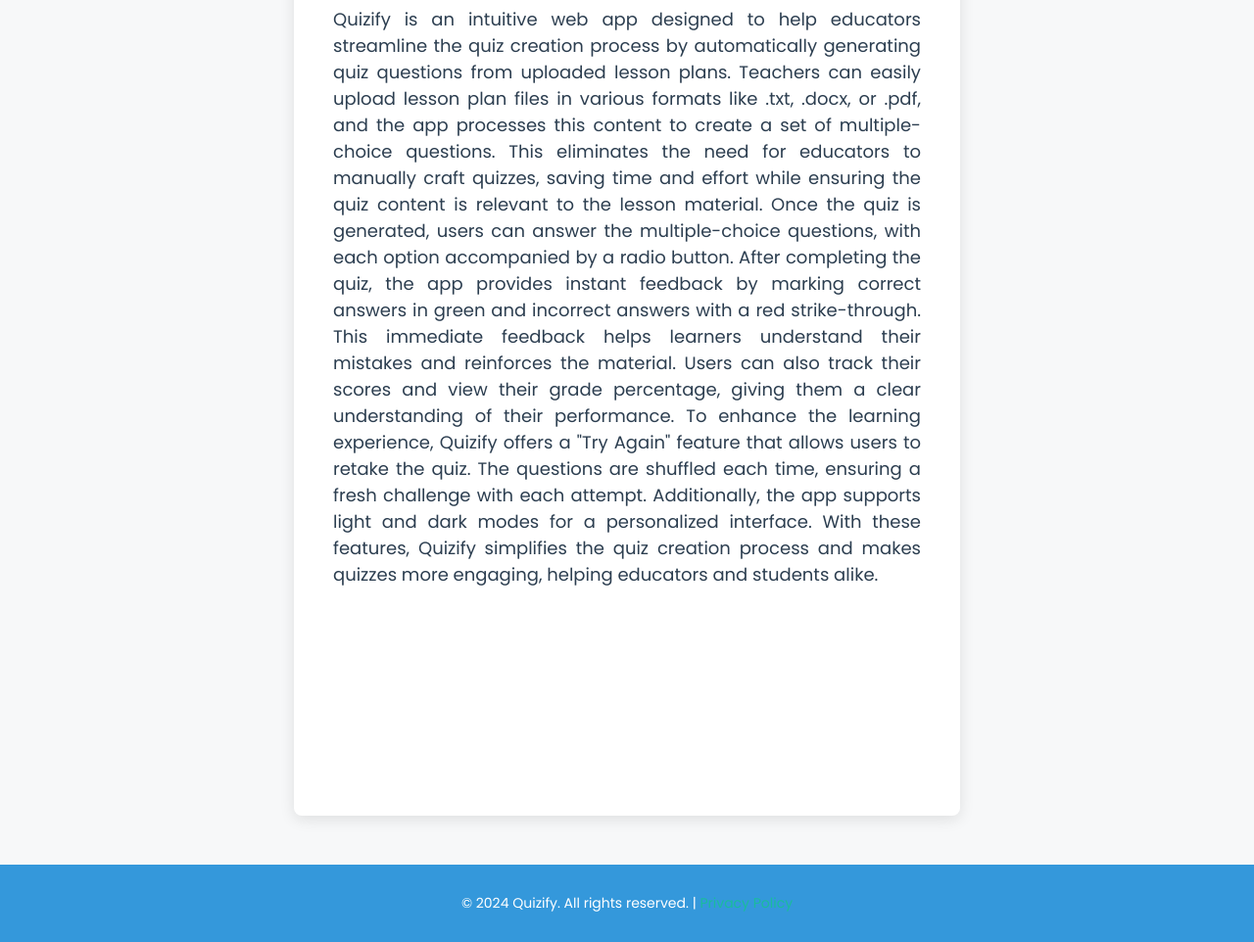
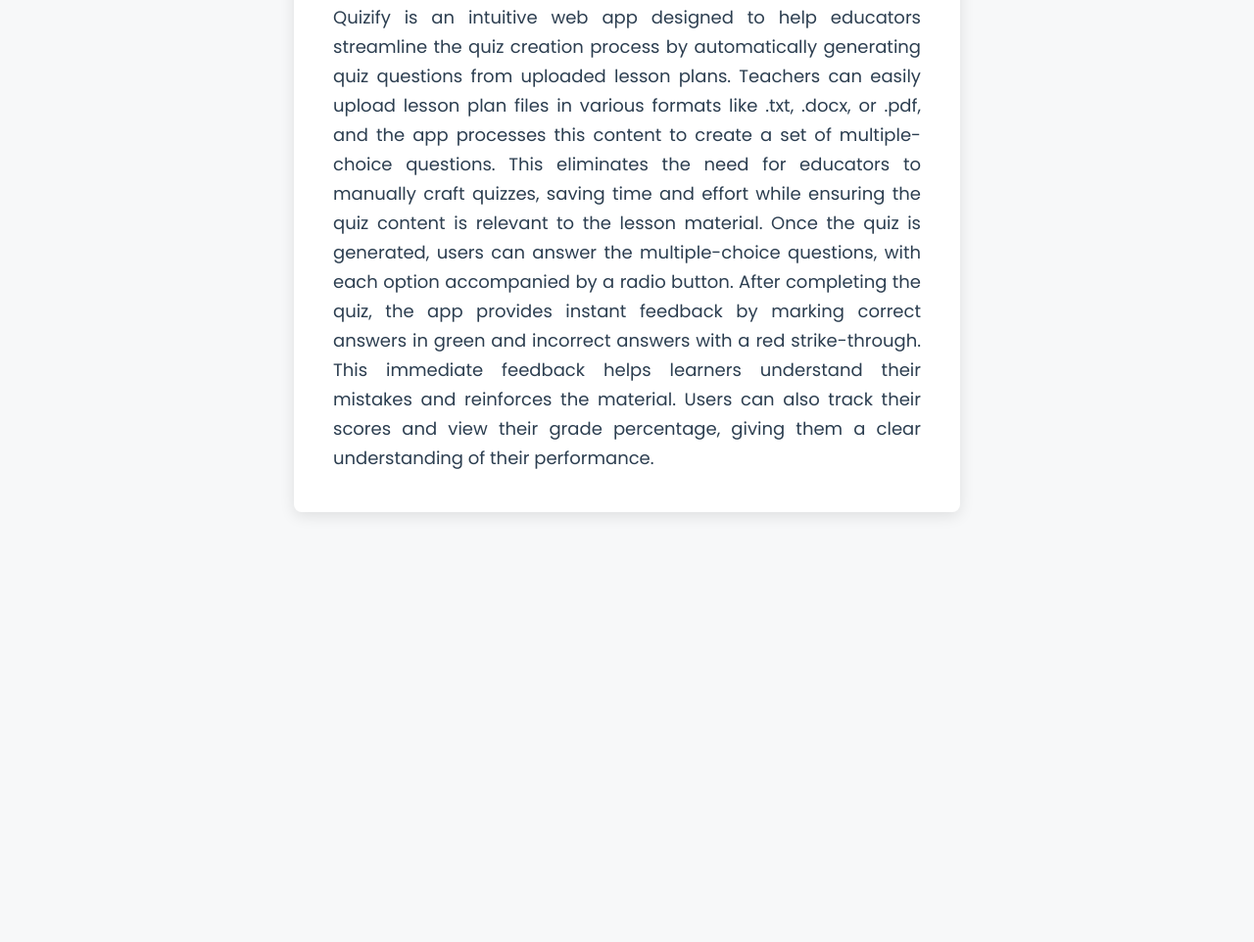
Before and after one commit to rosvelicaria/quizify2, a website: page public/index.html in a window 1280 px wide. Shown: the part 371-1333 px from the top of the page at 98% size. After the commit the page ends 934 px from the top, so only its background shows below. Drawn offline with Linux system fonts and the light colour scheme.

Commit message:
Updated CSS

```diff
--- a/public/css/styles.css
+++ b/public/css/styles.css
@@ -64,7 +64,7 @@
     max-width: 600px;
     margin: 40px auto;
     padding: 40px;
-    height: 1000px;
+    height: 1000px auto;
     background-color: white;
     border-radius: 8px;
     box-shadow: 0 4px 15px rgba(0, 0, 0, 0.1); /* Soft shadow for better visibility */
@@ -78,21 +78,21 @@
 
 .container h2 {
     font-size: 28px;
-    margin-bottom: 10px;
     font-weight: 600;
 }
 
 
 .container h3 {
     font-size: 18px;
-    margin-bottom: 10px;
+    line-height: 30px;
     font-weight: 400;
     text-align: justify;
+    margin-bottom: 0px;
 }
 
 .container p {
     font-size: 16px;
-    margin-bottom: 20px;
+    margin-bottom: 10px;
     font-weight: 300;
 }
 
@@ -227,7 +227,8 @@
     padding: 15px;
     text-align: center;
     font-size: 14px;
-    margin-top: 50px;
+    margin-top: 800px;
+    position: fixed;
 }
 
 footer a {
--- a/public/index.html
+++ b/public/index.html
@@ -37,12 +37,7 @@
             Once the quiz is generated, users can answer the multiple-choice questions, with each option accompanied by a radio button.
             After completing the quiz, the app provides instant feedback by marking correct answers in green and incorrect answers with
             a red strike-through. This immediate feedback helps learners understand their mistakes and reinforces the material. Users can
-            also track their scores and view their grade percentage, giving them a clear understanding of their performance.
-
-            To enhance the learning experience, Quizify offers a "Try Again" feature that allows users to retake the quiz.
-            The questions are shuffled each time, ensuring a fresh challenge with each attempt. Additionally, the app supports light
-            and dark modes for a personalized interface. With these features, Quizify simplifies the quiz creation process and makes
-            quizzes more engaging, helping educators and students alike.</h3>
+            also track their scores and view their grade percentage, giving them a clear understanding of their performance.</h3>
 
     </div>
 
```
